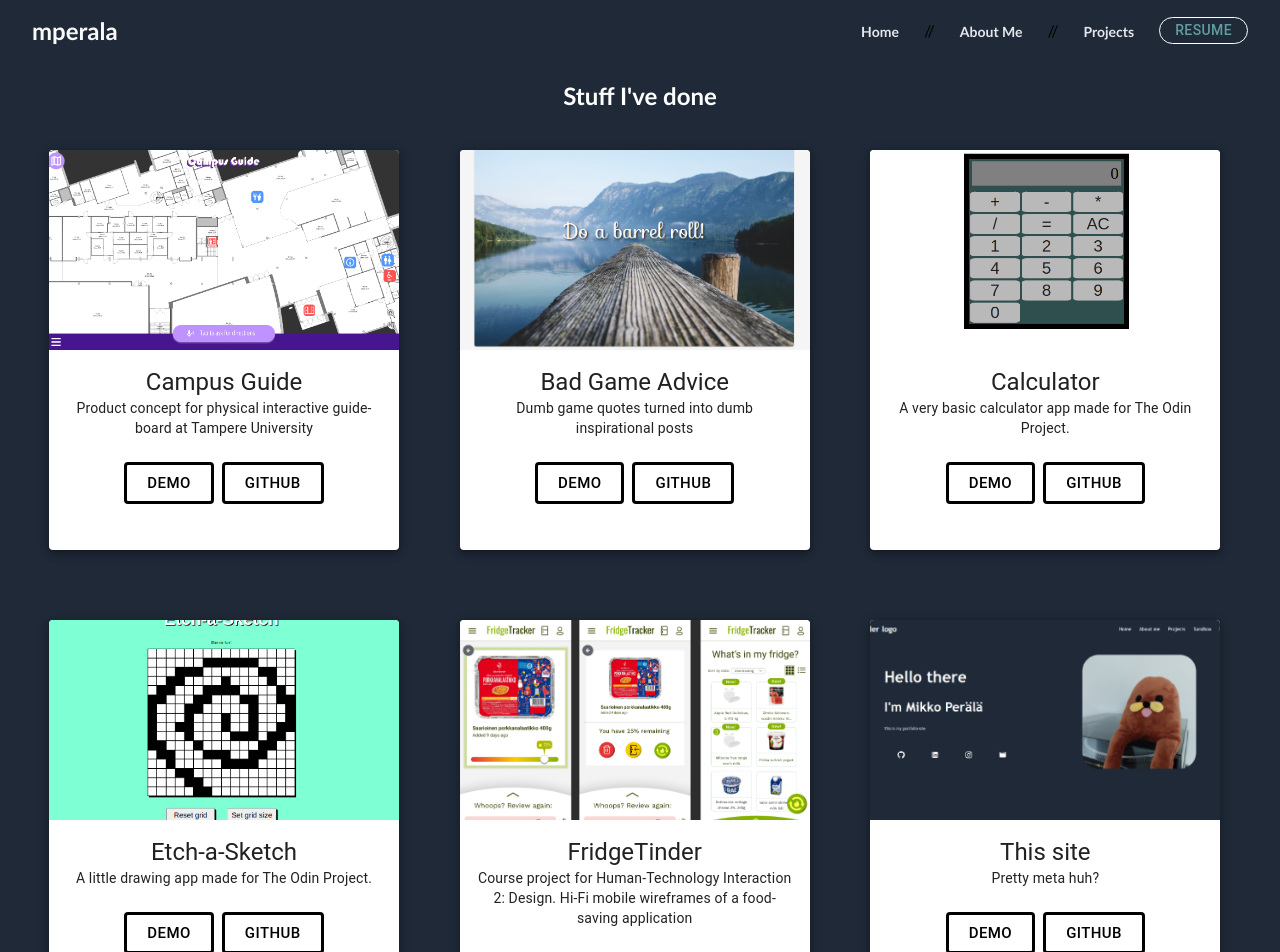
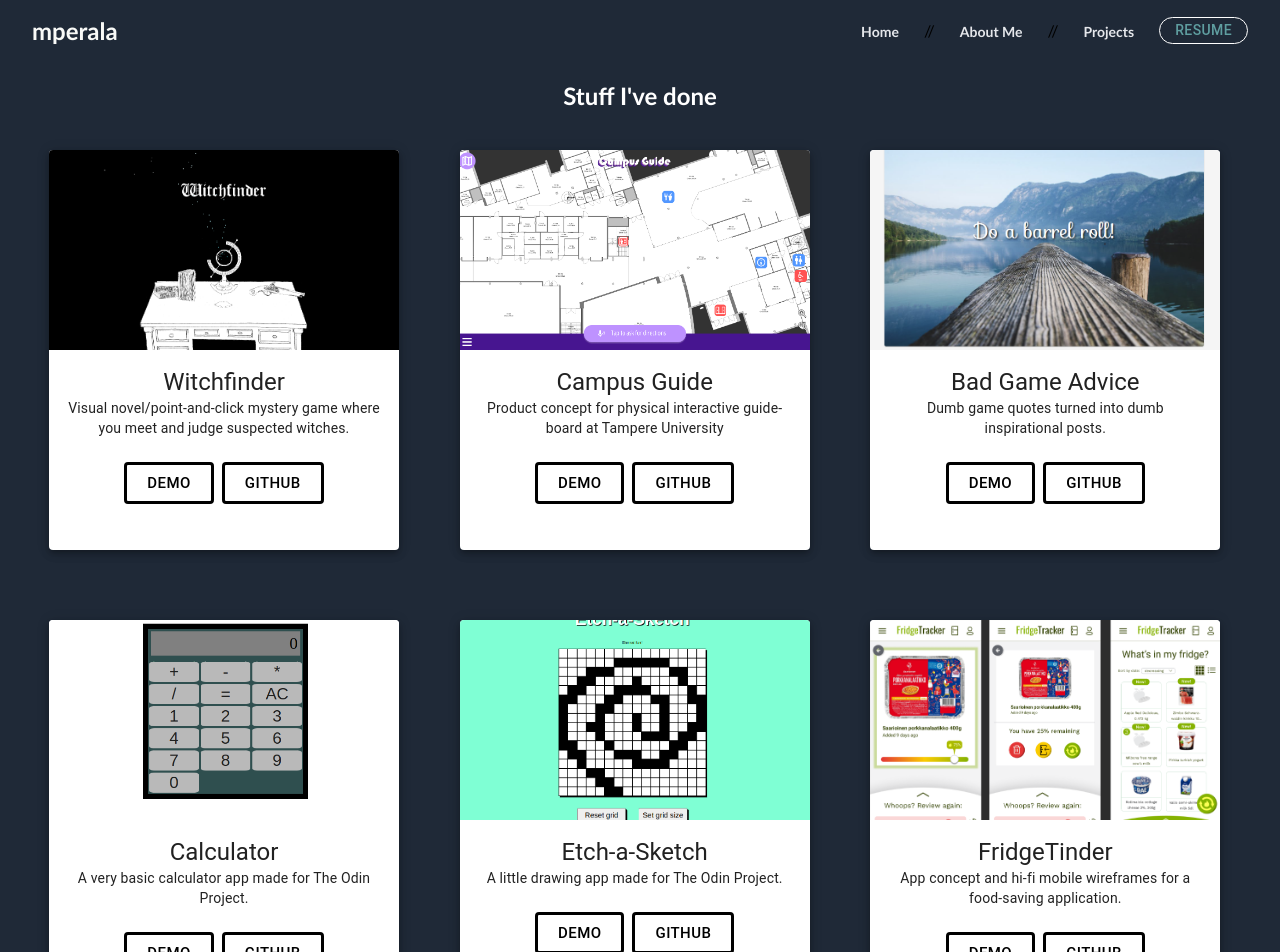
Before and after one commit to peralammikko/react-portfolio, a React (Create React App) app: page /projects in a window 1280 px wide. Shown: the top 952 px of the page. Built offline with nearby package versions, Linux system fonts and the light colour scheme.

Commit message:
Update Projects.js

```diff
--- a/src/components/Projects.js
+++ b/src/components/Projects.js
@@ -10,6 +10,7 @@ import portfolio from "../images/portfolio.png";
 import fridgetinder from "../images/fridgetinder.png";
 import barrelroll from "../images/barrelroll.png";
 import guide from "../images/guide-start.png";
+import witchfinder from "../images/witchfinder.png";
 
 function Projects () {
     return (
@@ -24,6 +25,14 @@ function Projects () {
             >
                 <Grid item xs={12} md={4} className="project-card">
                     <ProjectCard
+                    imgPath={witchfinder}
+                    title="Witchfinder"
+                    desc="Visual novel/point-and-click mystery game where you meet and judge suspected witches."
+                    demolink="https://bugcave.itch.io/witchfinder"
+                    gitlink="https://github.com/peralammikko/burnthewitches"/>
+                </Grid>
+                <Grid item xs={12} md={4} className="project-card">
+                    <ProjectCard
                     imgPath={guide}
                     title="Campus Guide"
                     desc="Product concept for physical interactive guide-board at Tampere University"
@@ -34,7 +43,7 @@ function Projects () {
                     <ProjectCard
                     imgPath={barrelroll}
                     title="Bad Game Advice"
-                    desc="Dumb game quotes turned into dumb inspirational posts"
+                    desc="Dumb game quotes turned into dumb inspirational posts."
                     demolink="https://badgameadvice.vercel.app/"
                     gitlink="https://github.com/peralammikko/badgameadvice"/>
                 </Grid>
@@ -58,7 +67,7 @@ function Projects () {
                     <ProjectCard
                     imgPath={fridgetinder}
                     title="FridgeTinder"
-                    desc="Course project for Human-Technology Interaction 2: Design. Hi-Fi mobile wireframes of a food-saving application"
+                    desc="App concept and hi-fi mobile wireframes for a food-saving application."
                     demolink="https://www.linkedin.com/in/mikko-per%C3%A4l%C3%A4-ba092b19b/overlay/projects/1983787665/multiple-media-viewer/?profileId=ACoAAC7yDugBTXQ-Nk29pB8bWovVIRKzciKVF6c&treasuryMediaId=1709233288306"
                     gitlink="https://github.com/peralammikko/FridgeTinder"/>
                 </Grid>
```
